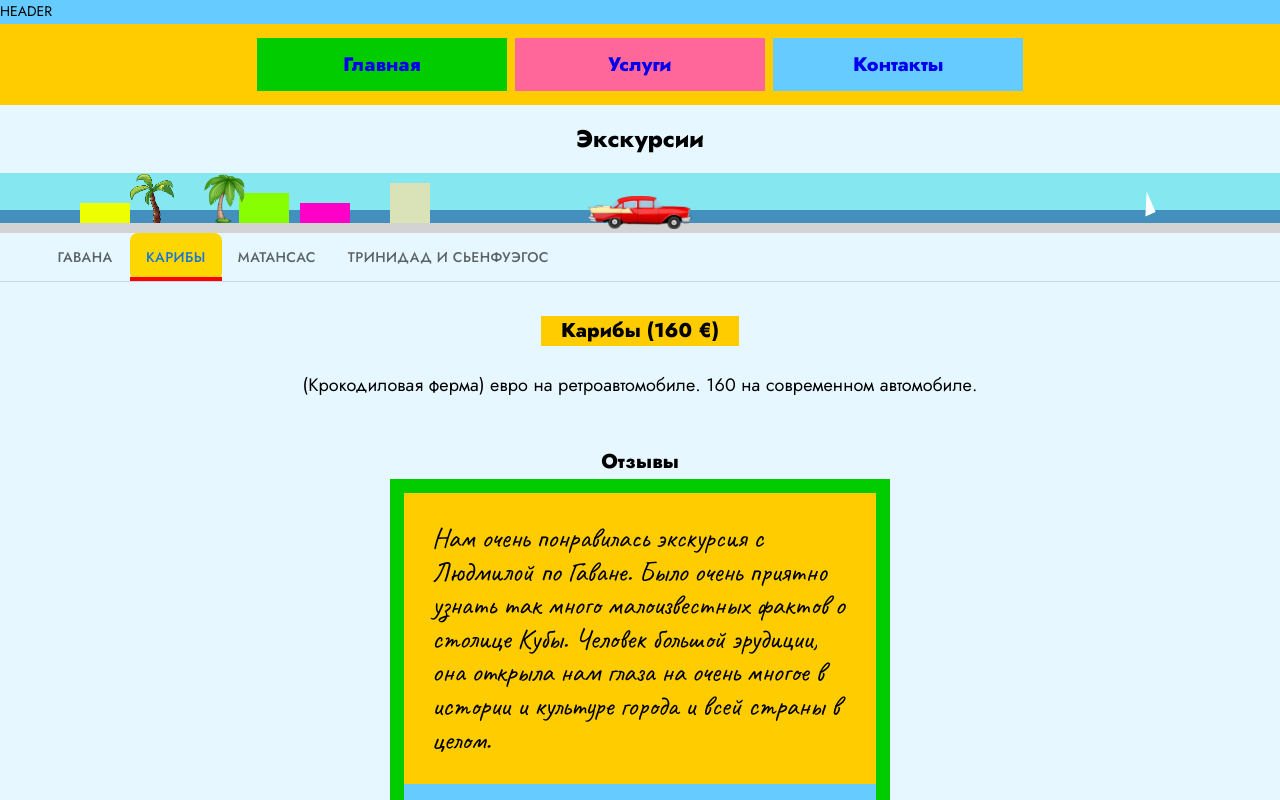
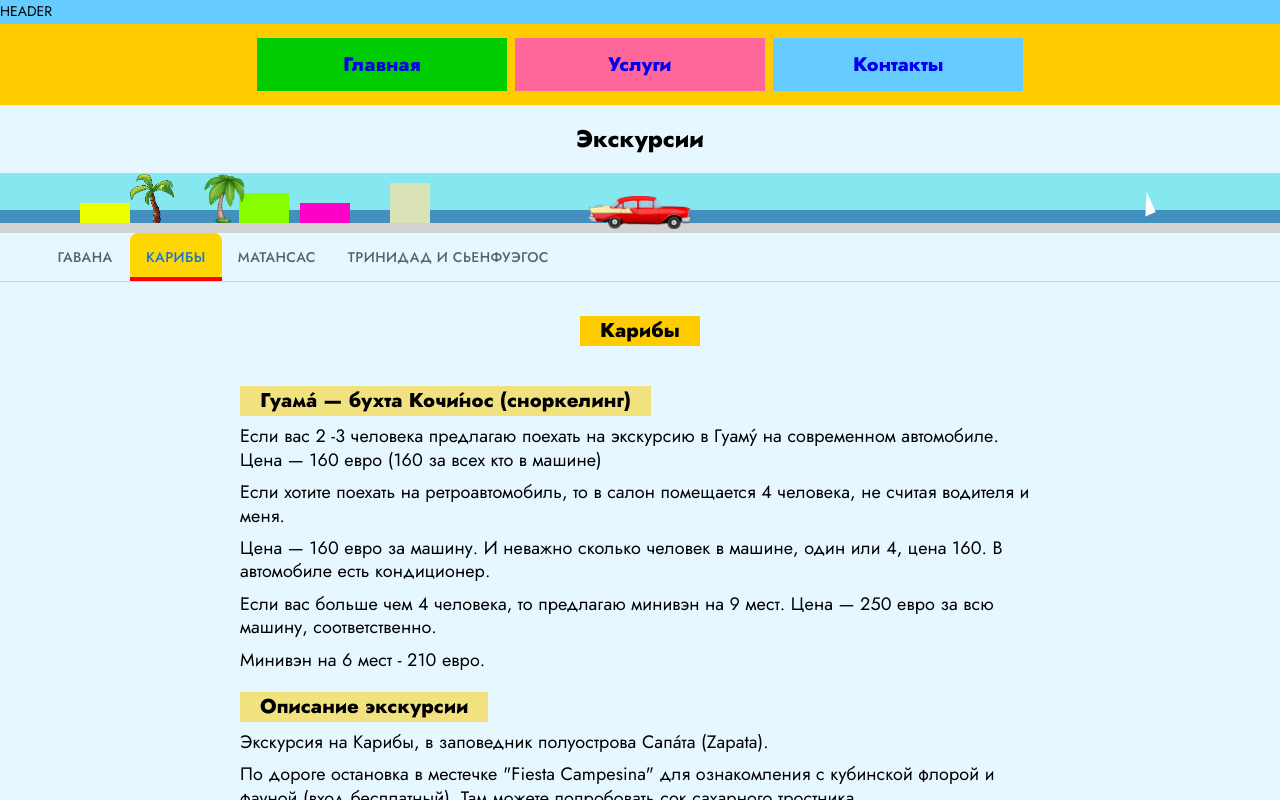
Before and after one commit to igoryen/zenkova, a React (Create React App) app: page /services in a window 1280 px wide. Both pictures are taken after a click on the tab "КАРИБЫ". Shown: the top 800 px of the page. Built offline with nearby package versions, Linux system fonts and the light colour scheme.

Commit message:
Added content to tour Caribes on p Services

```diff
--- a/src/components/TourCaribes.js
+++ b/src/components/TourCaribes.js
@@ -69,12 +69,30 @@ class TourCaribes extends React.Component {
         return (
             <section className="page__section page__section_b">
                 <div className="element heading">
-                    <h2>Карибы (160 &euro;)</h2>
+                    <h2>Карибы</h2>
                 </div>
                 <div className="element description">
-                    <p>
-                        (Крокодиловая ферма)  евро на ретроавтомобиле. 160 на современном автомобиле.
-                    </p>
+                    <h2>Гуамá &mdash; бухта Кочи́нос (сноркелинг)</h2>
+
+                    <p>Если вас 2 -3 человека предлагаю поехать на экскурсию в Гуамý на современном автомобиле. Цена &mdash; 160 евро (160 за всех кто в машине)</p>
+                    <p>Если хотите поехать на ретроавтомобиль, то в салон помещается 4 человека, не считая водителя и меня.</p>
+                    <p>Цена &mdash; 160 евро за машину. И неважно сколько человек в машине, один или 4, цена 160. В автомобиле есть кондиционер.</p>
+                    <p>Если вас больше чем 4 человека, то предлагаю минивэн на 9 мест. Цена &mdash; 250 евро за всю машину, соответственно.</p>
+                    <p>Минивэн на 6 мест - 210 евро.</p>
+
+                    <h2>Описание экскурсии </h2>
+                    <p>Экскурсия на Карибы, в заповедник полуострова Сапáта (Zapata).</p>
+                    <p>По дороге остановка в местечке "Fiesta Campesina" для ознакомления с кубинской флорой и фауной (вход бесплатный). Там можете попробовать сок сахарного тростника.</p>
+                    <p>Потом можно зайти на крокодиловую ферму, посмотреть крокодилов и погулять в парке (вход 125 песо за человека). Там безопасно и красиво.</p>
+                    <p>В этой местности очень хорошие деревенские ресторанчики, где можно попробовать креольскую кухню.</p>
+                    <p>А самое интересное &mdash; это купание в Карибском море с рыбками. Есть местечко, где много рыб, там можно поплавать с маской и трубкой.</p>
+                    <p>Любителям погружений предоставляется возможность за отдельную плату погрузиться под наблюдением инструктора.</p>
+                    <p>Ещё предлагается прокатиться на моторных лодках по престным каналам через озеро на острова, где раньше жили индейцы. Сейчас там туристический центр, имитация индийской деревни. На обозрение туристов выставлены скульптуры индейцев, выполненные знаменитой женщиной-скульптором Ритой Лонгой (Rita Longa).</p>
+                    <p>Цена на место в катере &mdash; 300 песо человека. Посещение островов по вашему желанию.</p>
+                    <p>Заезжаем к кубинскому дедушке, который разводит колибри (1 евро или доллар с человека).</p>
+                    <p>Выезжаем из отеля в 8 часов утра и возвращаемся в 6 вечера.</p>
+                    <p>Обед и входные билеты за отдельную плату.</p>
+
                 </div>
             </section>
         );
--- a/src/components/TourHabana.js
+++ b/src/components/TourHabana.js
@@ -90,12 +90,12 @@ class TourHabana extends React.Component {
                 <div className="element description">
                     <h2>Дневная экскурсия</h2>
 
-                    <p>Если вас 2-3 человека предлагаю поехать на экскурсию в Гавану на современном автомобиле. Цена 160 евро (160 за всех кто в машине).</p>
+                    <p>Если вас 2-3 человека предлагаю поехать на экскурсию в Гавану на современном автомобиле. Цена &mdash; 160 евро (160 за всех кто в машине).</p>
                     <p>Если хотите поехать на Ретро автомобиле, то в салон помещается 4 человека, не считая водителя и меня.</p>
-                    <p>Цена тоже 160 евро за машину. И не важно сколько человек в машине, один или 4, цена 160.</p>
+                    <p>Цена &mdash; тоже 160 евро за машину. И не важно сколько человек в машине, один или 4, цена 160.</p>
                     <p>В автомобиле есть кондиционер.</p>
                     <p>Если вас больше чем 4 человека, то предлагаю минивэн на 9 мест. Цена 250 евро за всю машину, соответственно.</p>
-                    <p>Минивэн на 6 мест - 210 евро.</p>
+                    <p>Минивэн на 6 мест &mdash; 210 евро.</p>
 
                     <h2>Описание экскурсии</h2>
 
@@ -114,7 +114,7 @@ class TourHabana extends React.Component {
                     </ul>
                     <p>Заходим в музеи только по Вашему желанию.</p>
 
-                    <p>После обеда - осмотр достопримечательностей современной Гаваны: Капитолия, Президентского дворца, Площади Революции, центральных улиц и знаменитой набережной города - Малекон.</p>
+                    <p>После обеда &mdash; осмотр достопримечательностей современной Гаваны: Капитолия, Президентского дворца, Площади Революции, центральных улиц и знаменитой набережной города &mdash; Малекон.</p>
 
                     <h2>Места посещения</h2>
                     <ul>
@@ -124,7 +124,7 @@ class TourHabana extends React.Component {
                         <li>и многое другое.</li>
                     </ul>
 
-                    <p>Принимаются предложения. За дополнительное время и расстояния - доплата.</p>
+                    <p>Принимаются предложения. За дополнительное время и расстояния &mdash; доплата.</p>
 
                     <p>Выезжаем из отеля в 8 утра и возвращаемся в 6 вечера.</p>
 
--- a/src/styles/Layout/page.scss
+++ b/src/styles/Layout/page.scss
@@ -28,6 +28,15 @@
                 }
             }
         }
+        &_b {
+            .element {
+                &.description {
+                    h2 {
+                        background-color: $color1light;
+                    }
+                }
+            }
+        }
     }
 
     .element {
@@ -44,7 +53,7 @@
                 width: fit-content;
             }
             p {
-                line-height: 1.2;
+                line-height: 1.3;
                 margin-top: 0.5em;
             }
             ul {
```
